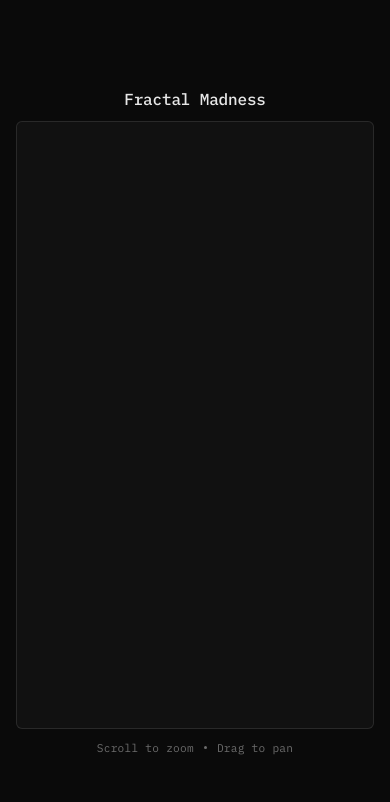
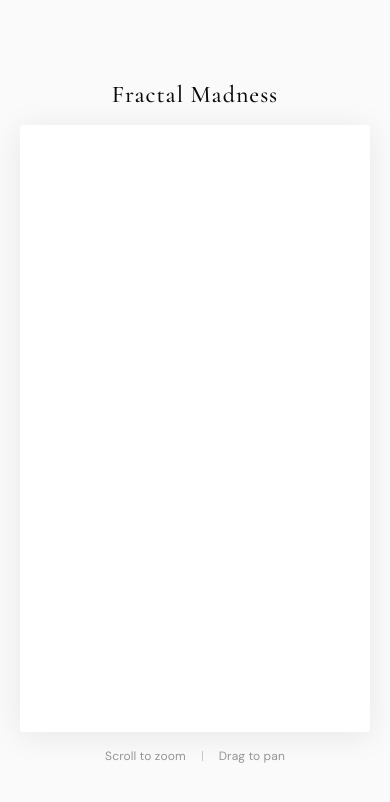
Before and after one commit to jo56/fractal-madness, a website built with Vite: page web/index.html in a window 390 px wide. Built offline with nearby package versions, Linux system fonts and the light colour scheme.

Commit message:
changing theme

```diff
--- a/web/index.html
+++ b/web/index.html
@@ -7,7 +7,7 @@
     <link rel="preconnect" href="https://fonts.googleapis.com" />
     <link rel="preconnect" href="https://fonts.gstatic.com" crossorigin />
     <link
-      href="https://fonts.googleapis.com/css2?family=IBM+Plex+Mono:wght@400;500&display=swap"
+      href="https://fonts.googleapis.com/css2?family=Cormorant+Garamond:wght@500;600&family=DM+Sans:wght@400;500&display=swap"
       rel="stylesheet"
     />
     <link rel="stylesheet" href="style.css" />
--- a/web/style.css
+++ b/web/style.css
@@ -1,12 +1,14 @@
-/* Fractal Madness - Minimalist Theme */
+/* Fractal Madness - Editorial Gallery Theme */
 
 :root {
-  --bg: #0a0a0a;
-  --surface: #111;
-  --border: rgba(255, 255, 255, 0.1);
-  --text: rgba(255, 255, 255, 0.9);
-  --text-dim: rgba(255, 255, 255, 0.4);
-  --font: 'IBM Plex Mono', monospace;
+  --bg: #fafafa;
+  --surface: #ffffff;
+  --text: #0a0a0a;
+  --text-dim: rgba(0, 0, 0, 0.4);
+  --font-display: 'Cormorant Garamond', Georgia, serif;
+  --font-body: 'DM Sans', system-ui, sans-serif;
+  --shadow: 0 4px 32px rgba(0, 0, 0, 0.08);
+  --shadow-hover: 0 8px 48px rgba(0, 0, 0, 0.12);
 }
 
 *, *::before, *::after {
@@ -20,7 +22,7 @@ html, body {
   height: 100%;
   overflow: hidden;
   background: var(--bg);
-  font-family: var(--font);
+  font-family: var(--font-body);
   color: var(--text);
 }
 
@@ -30,14 +32,27 @@ html, body {
   align-items: center;
   justify-content: center;
   min-height: 100vh;
-  padding: 24px;
-  gap: 16px;
+  padding: 32px;
+  gap: 24px;
+  animation: fadeIn 0.6s ease-out;
+}
+
+@keyframes fadeIn {
+  from {
+    opacity: 0;
+    transform: translateY(8px);
+  }
+  to {
+    opacity: 1;
+    transform: translateY(0);
+  }
 }
 
 .header {
-  font-size: 1.125rem;
+  font-family: var(--font-display);
+  font-size: 1.875rem;
   font-weight: 500;
-  letter-spacing: -0.01em;
+  letter-spacing: 0.04em;
   color: var(--text);
 }
 
@@ -45,12 +60,18 @@ html, body {
   width: min(92vw, 1400px);
   height: min(78vh, 900px);
   background: var(--surface);
-  border: 1px solid var(--border);
-  border-radius: 8px;
+  border: none;
+  border-radius: 4px;
+  box-shadow: var(--shadow);
   overflow: hidden;
   display: grid;
   place-items: center;
   position: relative;
+  transition: box-shadow 0.4s ease;
+}
+
+.canvas-container:hover {
+  box-shadow: var(--shadow-hover);
 }
 
 #screen {
@@ -65,17 +86,18 @@ html, body {
 .footer {
   display: flex;
   align-items: center;
-  gap: 12px;
-  font-size: 0.75rem;
+  gap: 20px;
+  font-size: 0.8125rem;
+  font-weight: 400;
   color: var(--text-dim);
-  letter-spacing: 0.02em;
+  letter-spacing: 0.01em;
 }
 
 .sep {
-  width: 3px;
-  height: 3px;
+  width: 1px;
+  height: 12px;
   background: var(--text-dim);
-  border-radius: 50%;
+  opacity: 0.5;
 }
 
 /* Error Banner */
@@ -85,25 +107,26 @@ html, body {
   left: 50%;
   transform: translate(-50%, -50%);
   z-index: 100;
-  background: #1a1a1a;
-  color: #fff;
-  padding: 24px 32px;
-  border-radius: 8px;
+  background: var(--surface);
+  color: var(--text);
+  padding: 32px 40px;
+  border-radius: 4px;
   text-align: center;
-  max-width: 400px;
-  border: 1px solid rgba(220, 38, 38, 0.5);
+  max-width: 420px;
+  box-shadow: 0 8px 48px rgba(0, 0, 0, 0.15);
 }
 
 #error-banner h2 {
-  font-size: 1rem;
-  font-weight: 500;
-  margin-bottom: 8px;
-  color: #ef4444;
+  font-family: var(--font-display);
+  font-size: 1.25rem;
+  font-weight: 600;
+  margin-bottom: 12px;
+  color: #b91c1c;
 }
 
 #error-banner p {
-  font-size: 0.8rem;
-  line-height: 1.5;
+  font-size: 0.875rem;
+  line-height: 1.6;
   color: var(--text-dim);
 }
 
@@ -114,22 +137,26 @@ html, body {
 /* Responsive */
 @media (max-width: 640px) {
   .app {
-    padding: 16px;
-    gap: 12px;
+    padding: 20px;
+    gap: 16px;
   }
 
   .header {
-    font-size: 1rem;
+    font-size: 1.5rem;
   }
 
   .canvas-container {
     width: 100%;
     height: 72vh;
-    border-radius: 6px;
+    border-radius: 3px;
   }
 
   .footer {
-    font-size: 0.7rem;
-    gap: 10px;
+    font-size: 0.75rem;
+    gap: 16px;
+  }
+
+  .sep {
+    height: 10px;
   }
 }
```
